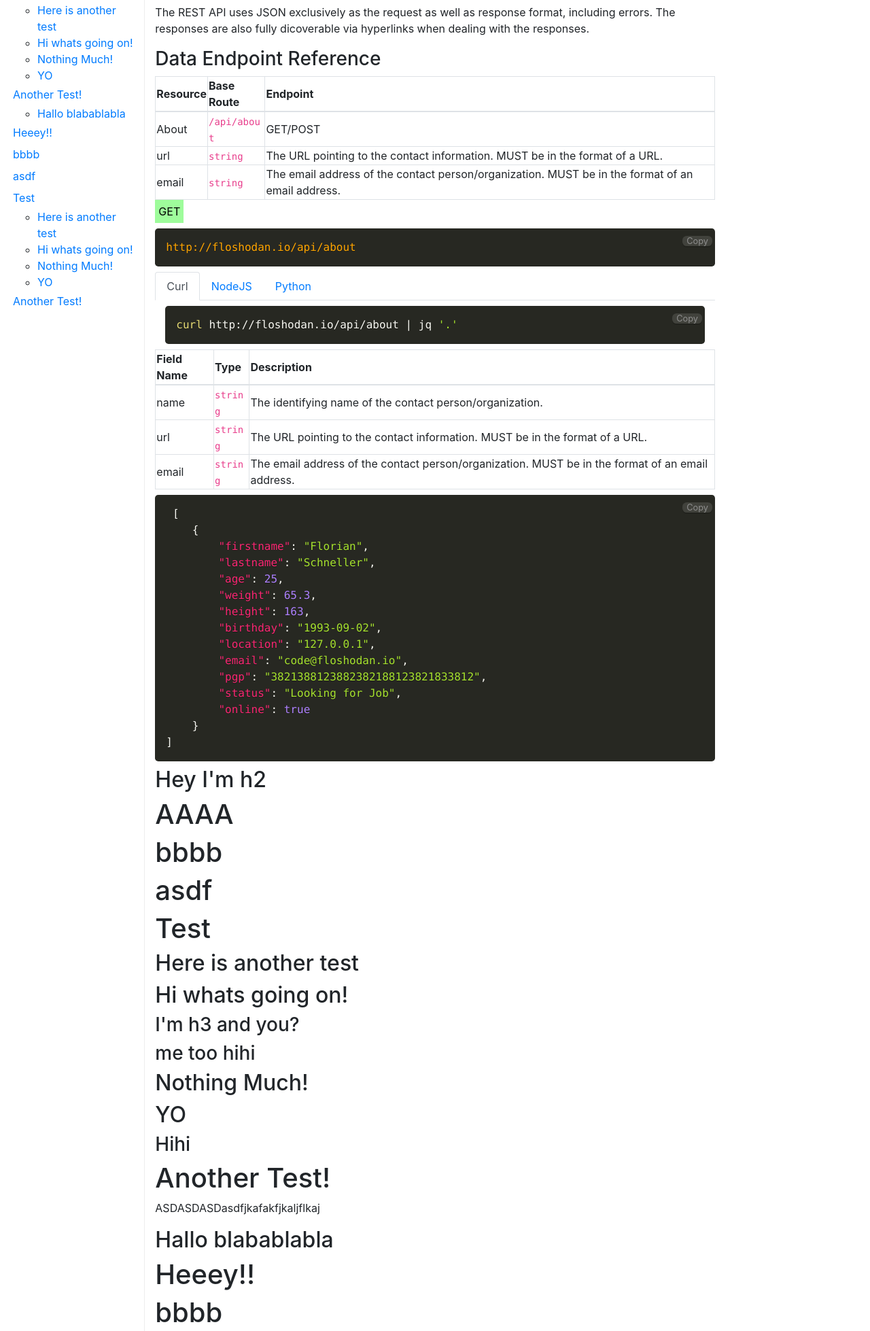
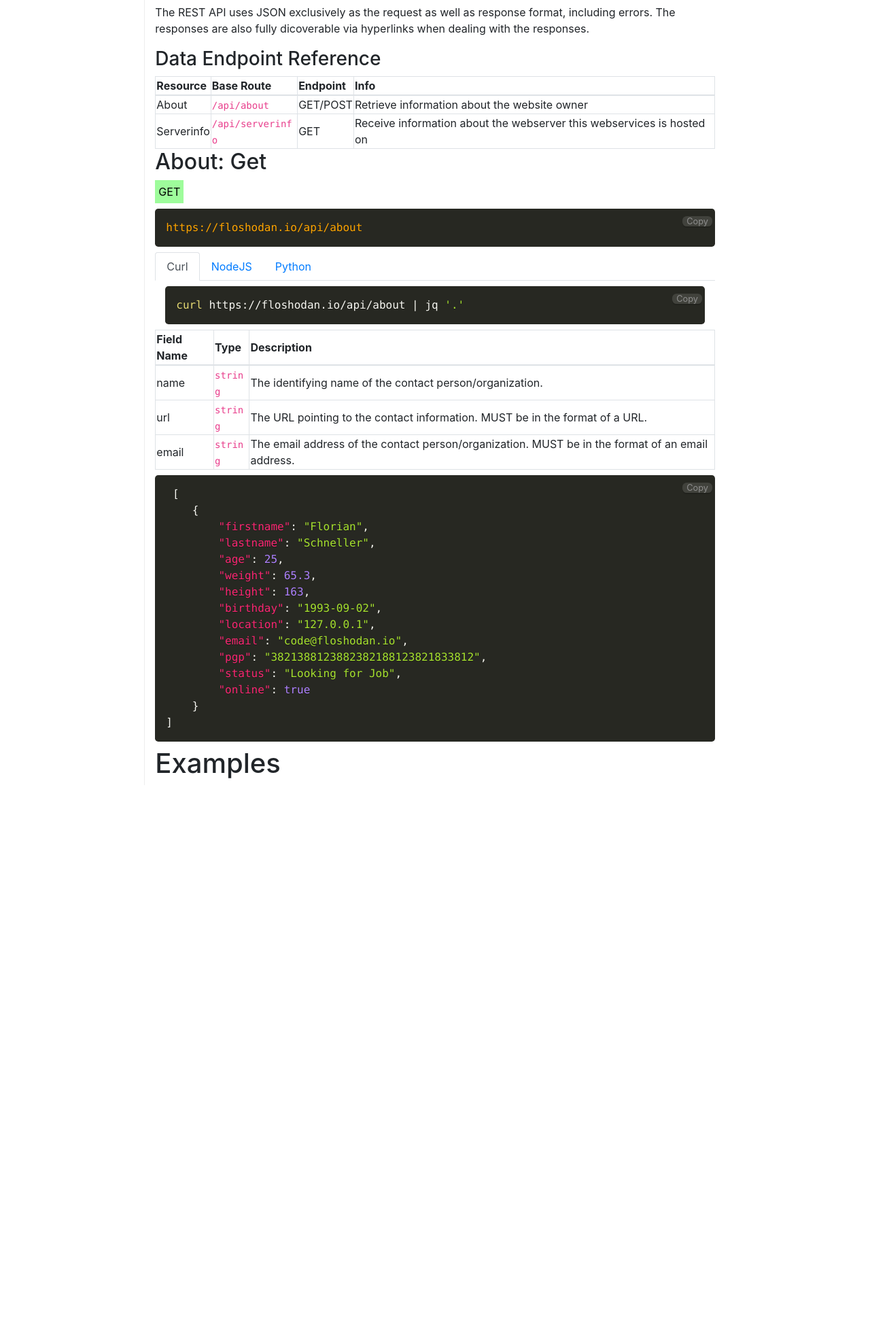
Before and after one commit to floshodan/Api-docs-template, a plain HTML site: page index.html in a window 1280 px wide. Shown: the part 248-2206 px from the top of the page at 68% size. After the commit the page ends 1403 px from the top, so only its background shows below. Drawn offline with nearby package versions, Linux system fonts and the light colour scheme.

Commit message:
removed unsued html

```diff
--- a/index.html
+++ b/index.html
@@ -14,7 +14,7 @@
     <div class="container-fluid">
         <div class="row">
             <div class="col-12 col-md-3 col-xl-2 sidebar">
-                <nav class="nav flex-column">
+                <nav class="nav flex-column" style="position: fixed;">
                 <input class="form-control d-flex align-items-center" type="text" placeholder="Search" aria-label="Search">
                 <ul class="side-menu" id="side-menu">
                 </ul>
@@ -59,6 +59,7 @@
                     <th>Resource</th>
                     <th>Base Route</th>
                     <th>Endpoint</th>
+                    <th>Info</th>
                       </tr>
                   </thead>
                   <tbody>
@@ -66,25 +67,22 @@
                       <td><a name="contactName"></a>About</td>
                       <td><code>/api/about</code></td>
                       <td>GET/POST</td>
+                      <td>Retrieve information about the website owner</td>
                    </tr>
                     <tr>
-                     <td><a name="contactUrl"></a>url</td>
-                     <td><code>string</code></td>
-                     <td>The URL pointing to the contact information. MUST be in the format of a URL.</td>
+                     <td><a name="contactUrl"></a>Serverinfo</td>
+                     <td><code>/api/serverinfo</code></td>
+                     <td>GET</td>
+                     <td>Receive information about the webserver this webservices is hosted on</td>
                     </tr>
-                     <tr>
-                       <td><a name="contactEmail"></a>email</td>
-                       <td><code>string</code></td>
-                       <td>The email address of the contact person/organization. MUST be in the format of an email address.</td>
-                     </tr>
-                  </tbody>
+               </tbody>
                </table>
                 </div>
-
+                <h2>About: Get</h2>
                 <div class="get">
                     <p>get</p>
                 </div>
-                <pre><code class="language-own">http://floshodan.io/api/about</code></pre>
+                <pre><code class="language-own">https://floshodan.io/api/about</code></pre>
   <ul class="nav nav-tabs" role="tablist">
     <li class="nav-item">
       <a class="nav-link active" data-toggle="tab" href="#curl">Curl</a>
@@ -99,12 +97,12 @@
 
   <div class="tab-content">
     <div id="curl" class="container-fluid tab-pane active">
-        <pre><code class="language-shell">curl http://floshodan.io/api/about | jq '.'</code></pre>
+        <pre><code class="language-shell">curl https://floshodan.io/api/about | jq '.'</code></pre>
     </div>
     <div id="nodejs" class="container-fluid tab-pane fade">
         <pre><code class="language-javascript">const https = require('http');
 
-https.get('http://floshodan.io/api/about', (resp) => {
+https.get('https://floshodan.io/api/about', (resp) => {
   let data = '';
 
   resp.on('data', (chunk) => {
@@ -123,7 +121,7 @@ https.get('http://floshodan.io/api/about', (resp) => {
     <div id="python" class="container-fluid tab-pane fade">
         <pre><code class="language-python">import requests
 
-response = requests.get('http://floshodan.io/api/about')
+response = requests.get('https://floshodan.io/api/about')
 json_response = response.json()
 print(json_response)
 
@@ -174,42 +172,13 @@ print(json_response)
         "online": true
     }
 ]</code></pre>
-               <h2>Hey I'm h2</h2>
                 </section>
                 <section id="2">
-                    <h1 id="section2">AAAA</h1>
-                    <h1>bbbb</h1>
-                    <h1>asdf</h1>
-                    <h1>Test</h1>
-                    <h2>Here is another test</h2>
-                    <h2>Hi whats going on!</h2>
-                    <h3> I'm h3 and you?</h3>
-                    <h3> me too hihi</h3>
-                    <h2> Nothing Much! </h2>
-                    <h2> YO </h2>
-                    <h3>Hihi</h3>
-                    <h1> Another Test! </h1>
-                </section>
-                <section id="3">
-                    <p> ASDASDASDasdfjkafakfjkaljflkaj</p>
-                    <h2> Hallo blabablabla</h2>
-                    <h1> Heeey!! </h1>
-                    <h1>bbbb</h1>
-                    <h1>asdf</h1>
-                    <h1>Test</h1>
-                    <h2>Here is another test</h2>
-                    <h2>Hi whats going on!</h2>
-                    <h3> I'm h3 and you?</h3>
-                    <h3> me too hihi</h3>
-                    <h2> Nothing Much! </h2>
-                    <h2> YO </h2>
-                    <h3>Hihi</h3>
-                    <h1> Another Test! </h1>
-                </section>
-                <section>
-
-                </section>
-        </div>
+                    <h1 id="section2">Examples</h1>
+               </section>
+               <section id="3">
+               </section>
+          </div>
     </div>
 
 <script src="https://code.jquery.com/jquery-3.3.1.slim.min.js"></script>
```
